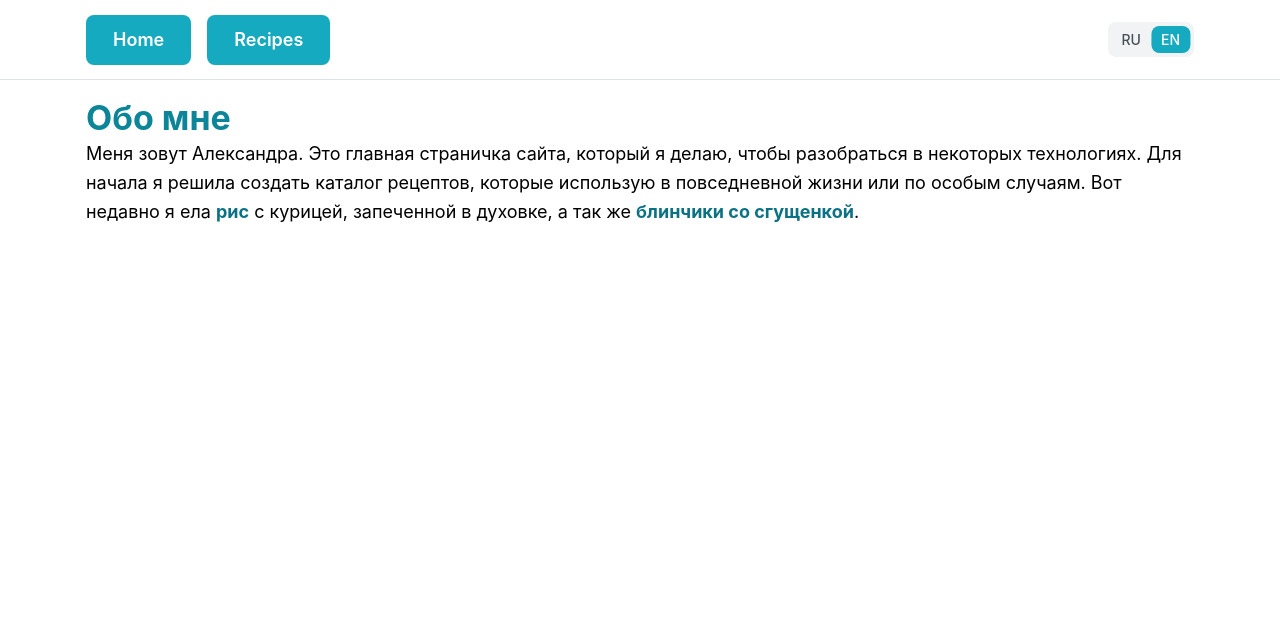
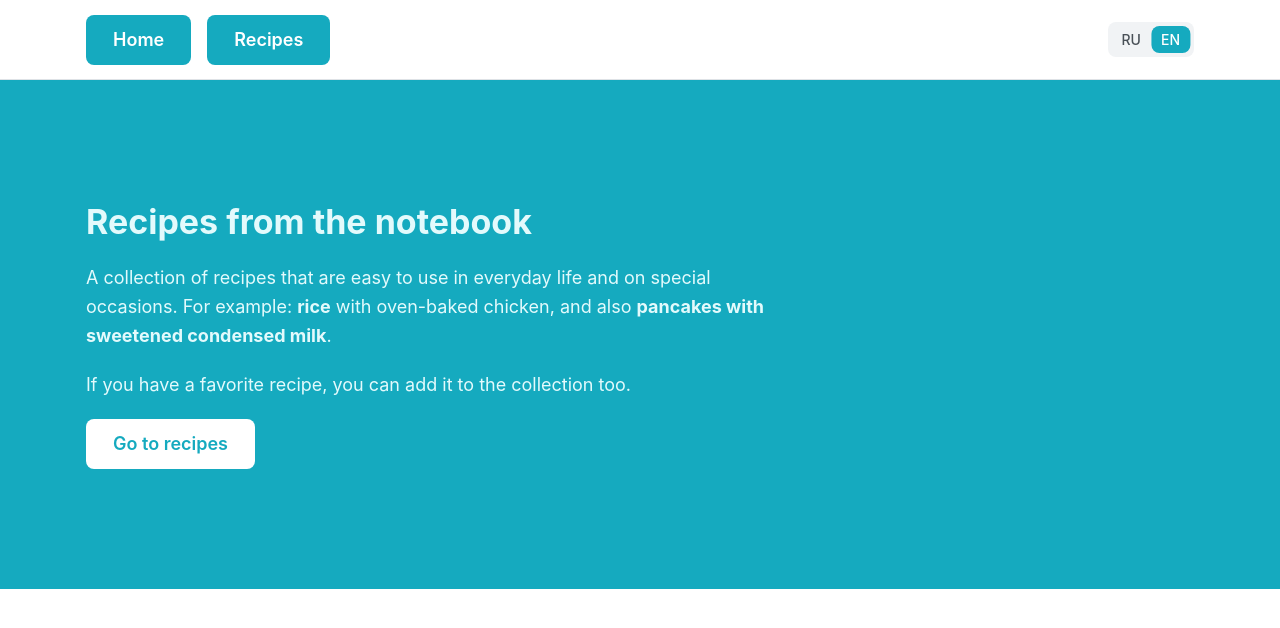
Before and after one commit to erised-ice/me-project, a React (Vite) app: page / in a window 1280 px wide. Shown: the top 628 px of the page. Built offline with nearby package versions, Linux system fonts and the light colour scheme; no server answers.

Commit message:
Add hero block

```diff
--- a/src/pages/MainPage.tsx
+++ b/src/pages/MainPage.tsx
@@ -1,24 +1,41 @@
+import { Box, Container, Stack } from '@mantine/core';
+import { useTranslation } from 'react-i18next';
+import { Link as RouterLink } from 'react-router-dom';
 import { Layout } from '@/pages/_shared/Layout/Layout.tsx';
-import { Link, Text, Title } from '@/shared/components';
+import { Button, Link, Text, Title } from '@/shared/components';
 import { getRoute, ROUTE } from '../shared/constants/routes.ts';
 
-export const MainPage = () => (
-  <Layout>
-    <Title mb="md">Обо мне</Title>
-    <Text textMode="default">
-      Меня зовут Александра. Это главная страничка сайта, который я делаю, чтобы разобраться в
-      некоторых технологиях. Для начала я решила создать каталог рецептов, которые использую в
-      повседневной жизни или по особым случаям. Вот недавно я ела{' '}
-      <Link to={getRoute(ROUTE.RECIPES, 'ris')} isText>
-        рис
-      </Link>{' '}
-      с курицей, запеченной в духовке, а так же{' '}
-      <Link to={getRoute(ROUTE.RECIPES, 'bliny')} isText>
-        блинчики со сгущенкой
-      </Link>
-      .
-    </Text>
-  </Layout>
-);
+export const MainPage = () => {
+  const { t } = useTranslation();
 
-/* TODO: обращение к рецептам не напрямую по id, а по продукту */
+  return (
+    <Layout withContainer={false}>
+      <Box bg="cyan.6" py={{ base: 56, sm: 120 }}>
+        <Container size="lg" px="md">
+          <Title order={1} c="cyan.0" mb="lg">
+            {t('mainPage.heroTitle')}
+          </Title>
+          <Stack align="flex-start" gap="lg" maw={720}>
+            <Text textMode="default" c="cyan.0">
+              {t('mainPage.heroDescriptionStart')}{' '}
+              <Link to={getRoute(ROUTE.RECIPES, 'ris')} isText variant="light">
+                {t('mainPage.riceRecipeLink')}
+              </Link>{' '}
+              {t('mainPage.heroDescriptionMiddle')}{' '}
+              <Link to={getRoute(ROUTE.RECIPES, 'bliny')} isText variant="light">
+                {t('mainPage.pancakesRecipeLink')}
+              </Link>
+              .
+            </Text>
+            <Text textMode="default" c="cyan.0">
+              {t('mainPage.heroContributionText')}
+            </Text>
+            <Button component={RouterLink} to={ROUTE.RECIPES} variant="white" color="cyan">
+              {t('mainPage.heroButton')}
+            </Button>
+          </Stack>
+        </Container>
+      </Box>
+    </Layout>
+  );
+};
--- a/src/pages/_shared/Layout/Layout.tsx
+++ b/src/pages/_shared/Layout/Layout.tsx
@@ -4,16 +4,21 @@ import { Header } from './components/Header/Header.tsx';
 
 type LayoutProps = {
   children?: ReactNode;
+  withContainer?: boolean;
 };
 
-export const Layout = ({ children }: LayoutProps) => {
+export const Layout = ({ children, withContainer = true }: LayoutProps) => {
   return (
-    <AppShell header={{ height: '80px' }} padding="md">
+    <AppShell header={{ height: '80px' }}>
       <Header />
       <AppShell.Main>
-        <Container size="lg" px="md">
-          {children}
-        </Container>
+        {withContainer ? (
+          <Container size="lg" px="md" py="md">
+            {children}
+          </Container>
+        ) : (
+          <>{children}</>
+        )}
       </AppShell.Main>
     </AppShell>
   );
--- a/src/shared/components/Link/Link.module.scss
+++ b/src/shared/components/Link/Link.module.scss
@@ -6,4 +6,8 @@
     color: #0b7285;
     font-weight: bold;
   }
+
+  &.light {
+    color: #e3fafc;
+  }
 }
--- a/src/shared/components/Link/Link.tsx
+++ b/src/shared/components/Link/Link.tsx
@@ -5,11 +5,12 @@ import styles from './Link.module.scss';
 
 type LinkProps = {
   isText?: boolean;
+  variant?: 'default' | 'light';
 } & ReactLinkProps;
 
-export const Link = ({ children, isText, ...props }: LinkProps) => {
+export const Link = ({ children, isText, variant = 'default', ...props }: LinkProps) => {
   return (
-    <ReactLink className={cx(styles.link, isText && styles.text)} {...props}>
+    <ReactLink className={cx(styles.link, isText && styles.text, styles[variant])} {...props}>
       {children}
     </ReactLink>
   );
--- a/src/shared/components/Text/Text.tsx
+++ b/src/shared/components/Text/Text.tsx
@@ -24,8 +24,12 @@ const textStylesByMode = {
   },
 };
 
-export const Text = ({ children, textMode }: TextProps) => {
+export const Text = ({ children, textMode, ...props }: TextProps) => {
   const textStyles = textStylesByMode[textMode];
 
-  return <MantineText {...textStyles}>{children}</MantineText>;
+  return (
+    <MantineText {...textStyles} {...props}>
+      {children}
+    </MantineText>
+  );
 };
--- a/src/shared/components/Title/Title.tsx
+++ b/src/shared/components/Title/Title.tsx
@@ -12,11 +12,11 @@ const titleColorByOrder: Partial<Record<TitleOrder, string>> = {
   2: 'cyan.7',
 };
 
-export const Title = ({ children, order }: TitleProps) => {
+export const Title = ({ children, order, c, ...props }: TitleProps) => {
   const titleColor = order ? (titleColorByOrder[order] ?? 'cyan.8') : 'cyan.8';
 
   return (
-    <MantineTitle order={order} c={titleColor}>
+    <MantineTitle {...props} order={order} c={c ?? titleColor}>
       {children}
     </MantineTitle>
   );
--- a/src/shared/i18n/locales/en.json
+++ b/src/shared/i18n/locales/en.json
@@ -8,6 +8,15 @@
   "navigation": {
     "home": "Home",
     "recipes": "Recipes"
+  },
+  "mainPage": {
+    "heroTitle": "Recipes from the notebook",
+    "heroDescriptionStart": "A collection of recipes that are easy to use in everyday life and on special occasions. For example:",
+    "heroDescriptionMiddle": "with oven-baked chicken, and also",
+    "riceRecipeLink": "rice",
+    "pancakesRecipeLink": "pancakes with sweetened condensed milk",
+    "heroContributionText": "If you have a favorite recipe, you can add it to the collection too.",
+    "heroButton": "Go to recipes"
   },
   "recipeBookPage": {
     "title": "Recipe Book",
--- a/src/shared/i18n/locales/ru.json
+++ b/src/shared/i18n/locales/ru.json
@@ -8,6 +8,15 @@
   "navigation": {
     "home": "Главная",
     "recipes": "Рецепты"
+  },
+  "mainPage": {
+    "heroTitle": "Рецепты из тетрадки",
+    "heroDescriptionStart": "Собираем каталог рецептов, которые легко использовать в повседневной жизни или по особым случаям. Вот например:",
+    "heroDescriptionMiddle": "с курицей, запеченной в духовке, а так же",
+    "riceRecipeLink": "рис",
+    "pancakesRecipeLink": "блинчики со сгущенкой",
+    "heroContributionText": "Если у вас есть любимый рецепт, его тоже можно добавить в каталог.",
+    "heroButton": "Перейти к рецептам"
   },
   "recipeBookPage": {
     "title": "Книга рецептов",
```
